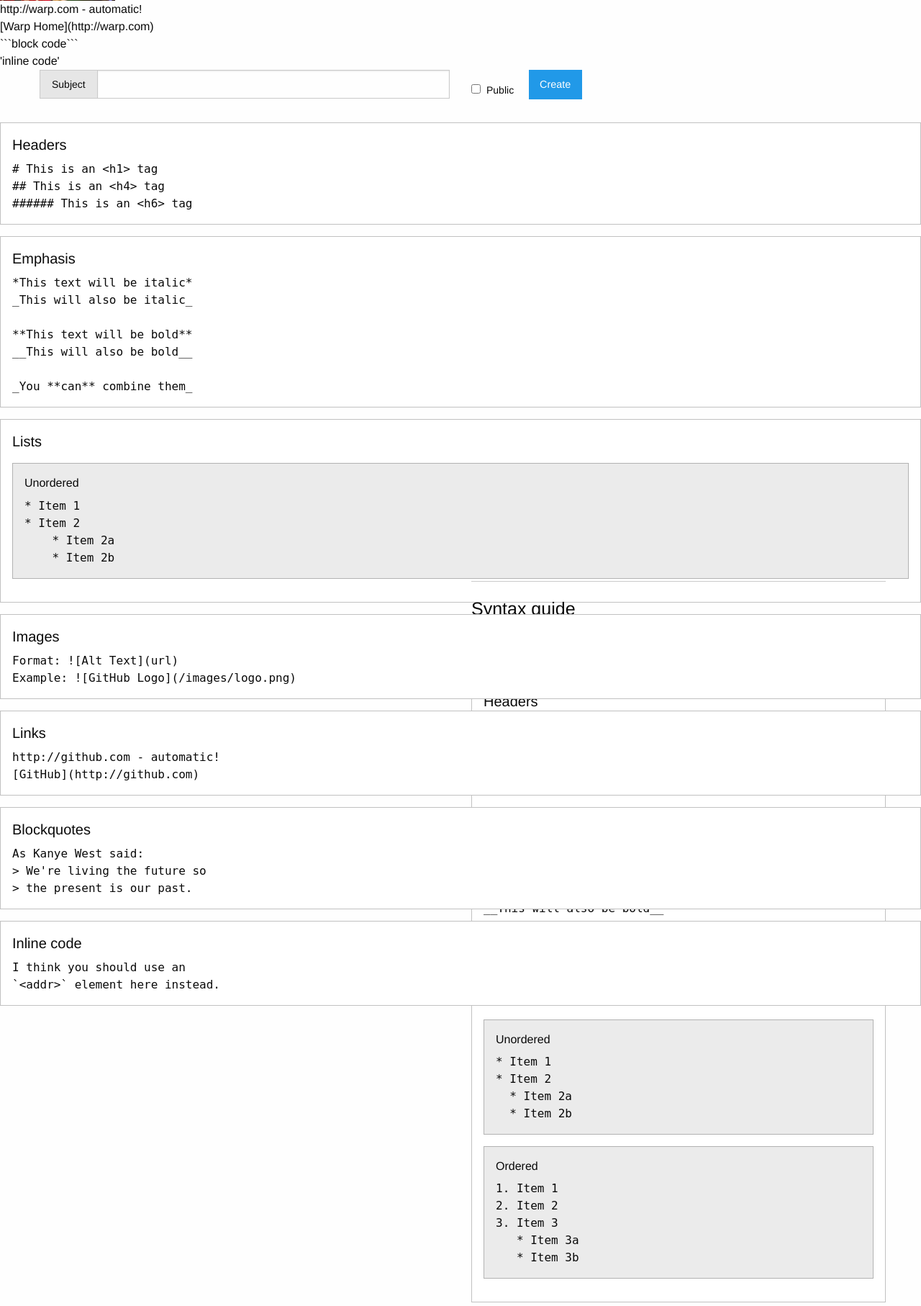
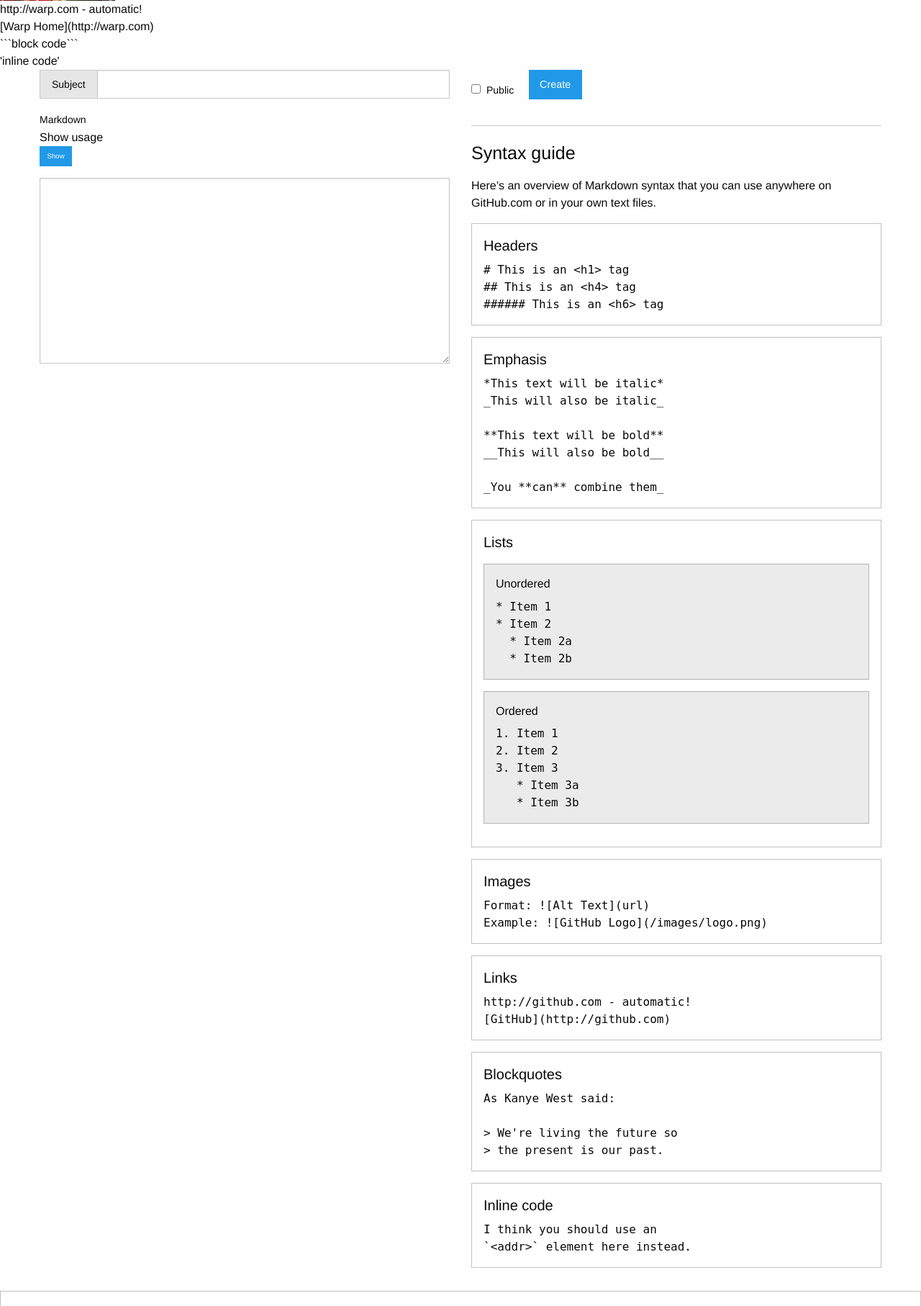
Before and after one commit to SaturDJang/warp, a Django app: page /create in a window 1280 px wide. Shown: the part 618-2432 px from the top of the page at 72% size. Run offline with Django 3.2, Linux system fonts and the light colour scheme; style sheets or scripts are compiled from the project's sources; parts of the project's set-up code (start-up, migrations or seed data) failed here and were passed over; some libraries are stand-ins or nearby versions.

Commit message:
Add usage toggle function

```diff
--- a/warp/templates/presentation/presentation_create.html
+++ b/warp/templates/presentation/presentation_create.html
@@ -41,41 +41,15 @@
                 <input class="medium button" type="submit" value="Create">
             </div>
         </div>
-        <div class="usage-paragraph callout">
-          <h5>Headers</h5>
-          <div class="language-markdown highlighter-rouge">
-            <span class="highlight">
-              # This is an &lt;h1&gt; tag <br/>
-              ## This is an &lt;h4&gt; tag <br/>
-              ###### This is an &lt;h6&gt; tag
-            </span>
-          </div>
-        </div>
-        <div class="usage-paragraph callout">
-          <h5>Emphasis</h5>
-          <div class="language-markdown highlighter-rouge">
-            <span class="highlight">
-              *This text will be italic* <br/>
-              _This will also be italic_ <br/>
-              <br/>
-              **This text will be bold** <br/>
-              __This will also be bold__ <br/>
-              <br/>
-              _You **can** combine them_
-            </span>
-          </div>
-        </div>
-        <div class="usage-paragraph callout">
-          <h5>Lists</h5>
-          <div class="usage-paragraph callout secondary">
-            <h6>Unordered</h6>
-            <div class="language-markdown highlighter-rouge">
-              <span class="highlight">
-                * Item 1 <br/>
-                * Item 2 <br/>
-                &nbsp;&nbsp;&nbsp;&nbsp;* Item 2a <br/>
-                &nbsp;&nbsp;&nbsp;&nbsp;* Item 2b
-              </span>
+        <div class="row">
+            <div class="editor-side small-6 columns">
+                {% csrf_token %}
+                <div class="editor-header">
+                    <label class="markdown-form-label usage-switch-elems" for="{{ form.markdown.auto_id }}">{{ form.markdown.label }}</label>
+                    <div class="usage-switch-elems">Show usage</div>
+                    <a class="button tiny usage-toggle-btn">Show</a>
+                </div>
+                {{ form.markdown }}
             </div>
            <div class="preview-side small-6 columns">
                 <div class="preview"></div>
```
Also changed, not shown: warp/static/css/create.css (+13 -0 lines), warp/static/js/create.js (+13 -0 lines).
